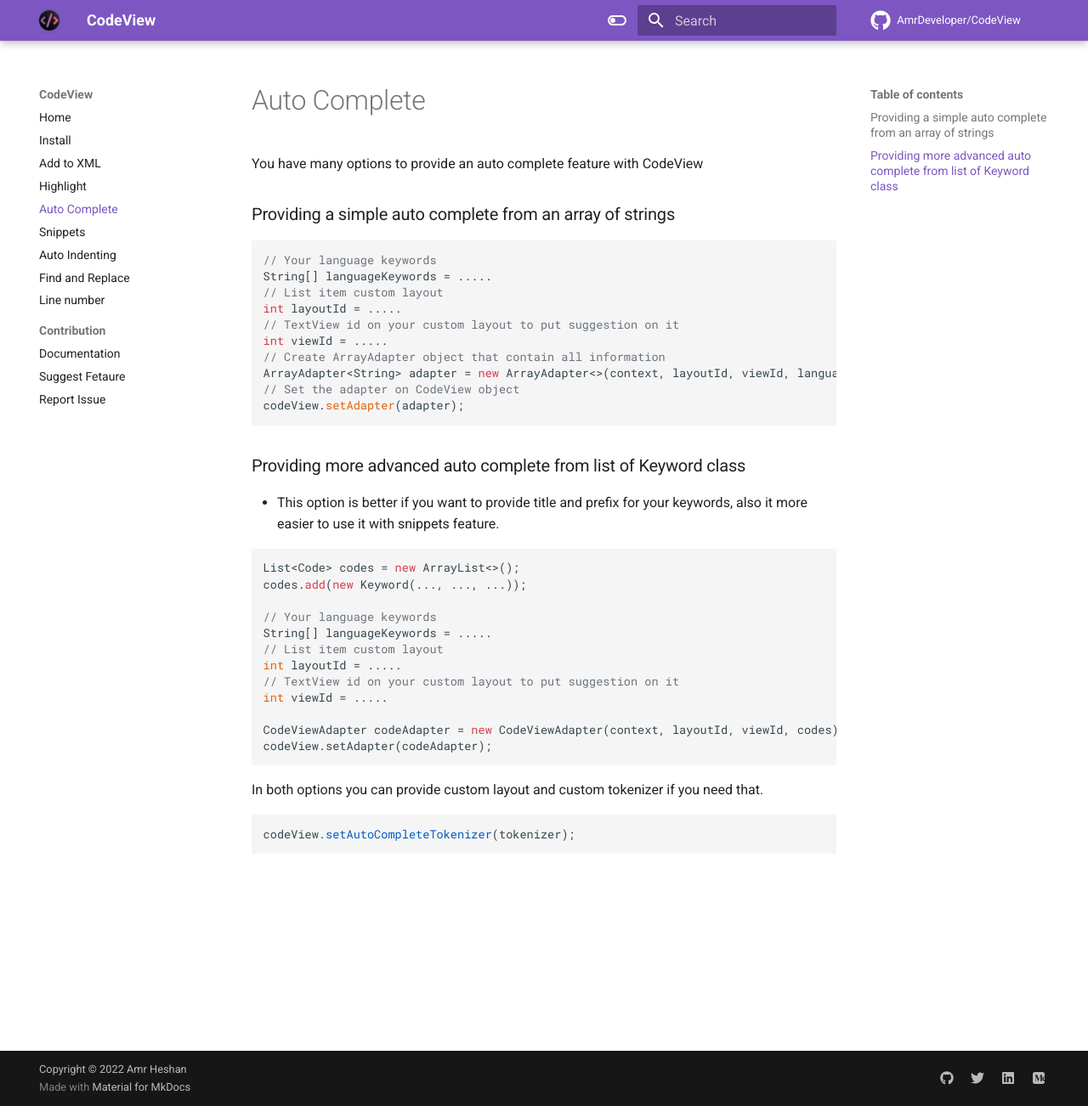
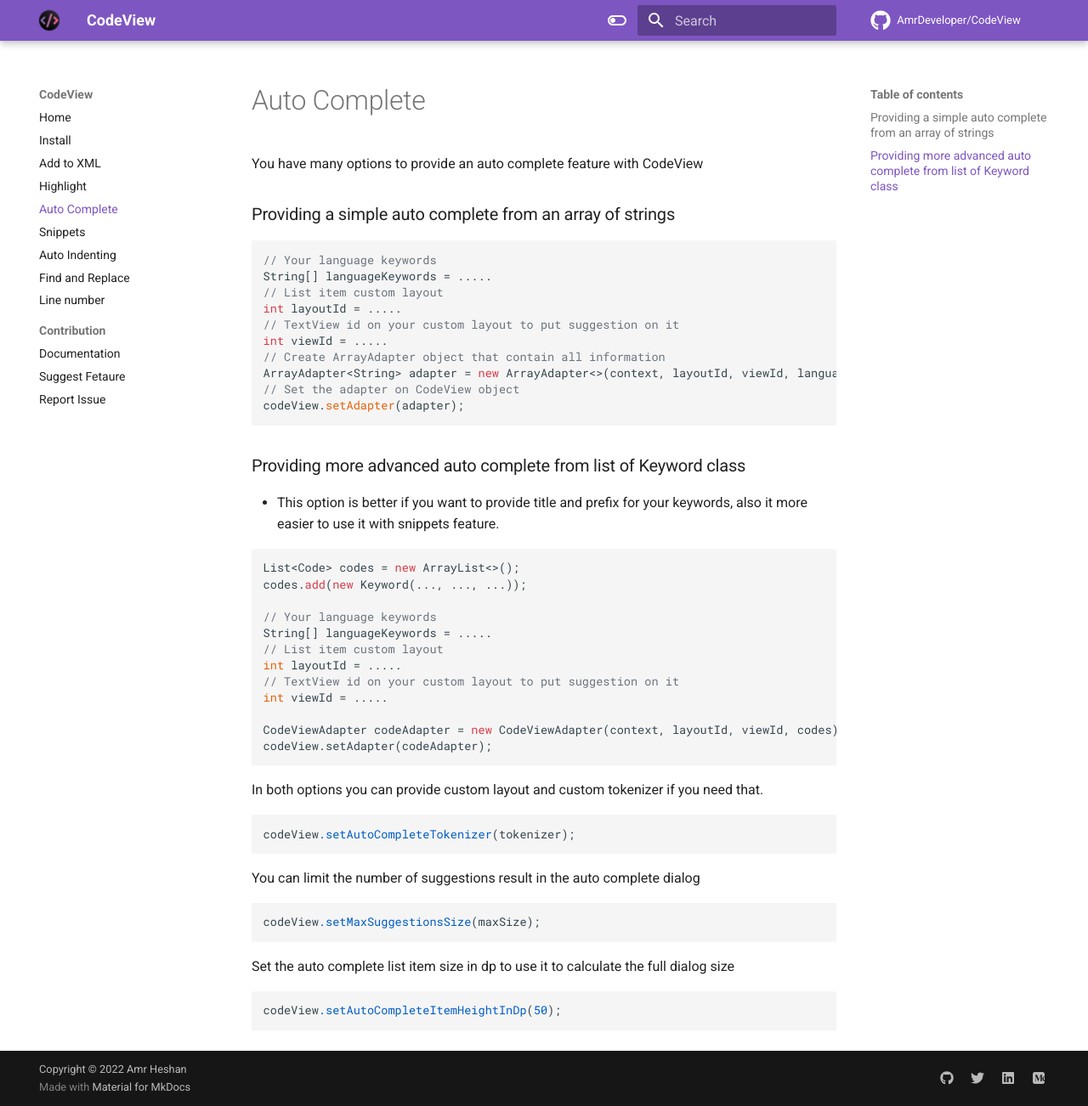
Before and after one commit to AmrDeveloper/CodeView, an MkDocs documentation site: the page built from docs/auto-complete.md, in a window 1280 px wide and 1302 px high. Shown: the whole window at 85% size. Built offline with MkDocs 1.6.1 and Material for MkDocs 9.7.7, drawn with Linux system fonts in a browser that asks for light colours; nearby versions of some CDN libraries; comment, search, counter and statistics services are not loaded.

Commit message:
Update the auto-complete.md doc with the new features

````diff
--- a/docs/auto-complete.md
+++ b/docs/auto-complete.md
@@ -43,3 +43,15 @@
 ```
 codeView.setAutoCompleteTokenizer(tokenizer);
 ```
+
+You can limit the number of suggestions result in the auto complete dialog
+
+```
+codeView.setMaxSuggestionsSize(maxSize);
+```
+
+Set the auto complete list item size in dp to use it to calculate the full dialog size
+
+```
+codeView.setAutoCompleteItemHeightInDp(50);
+```
````
